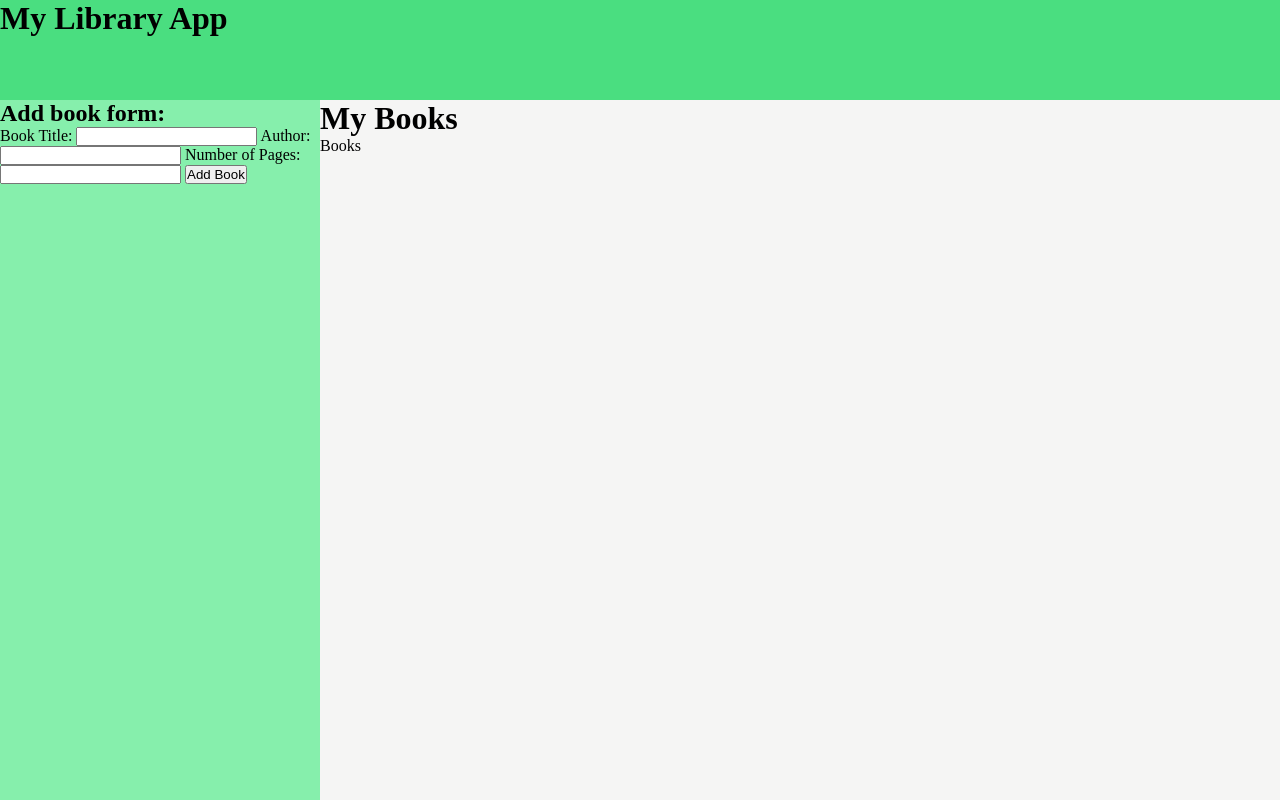
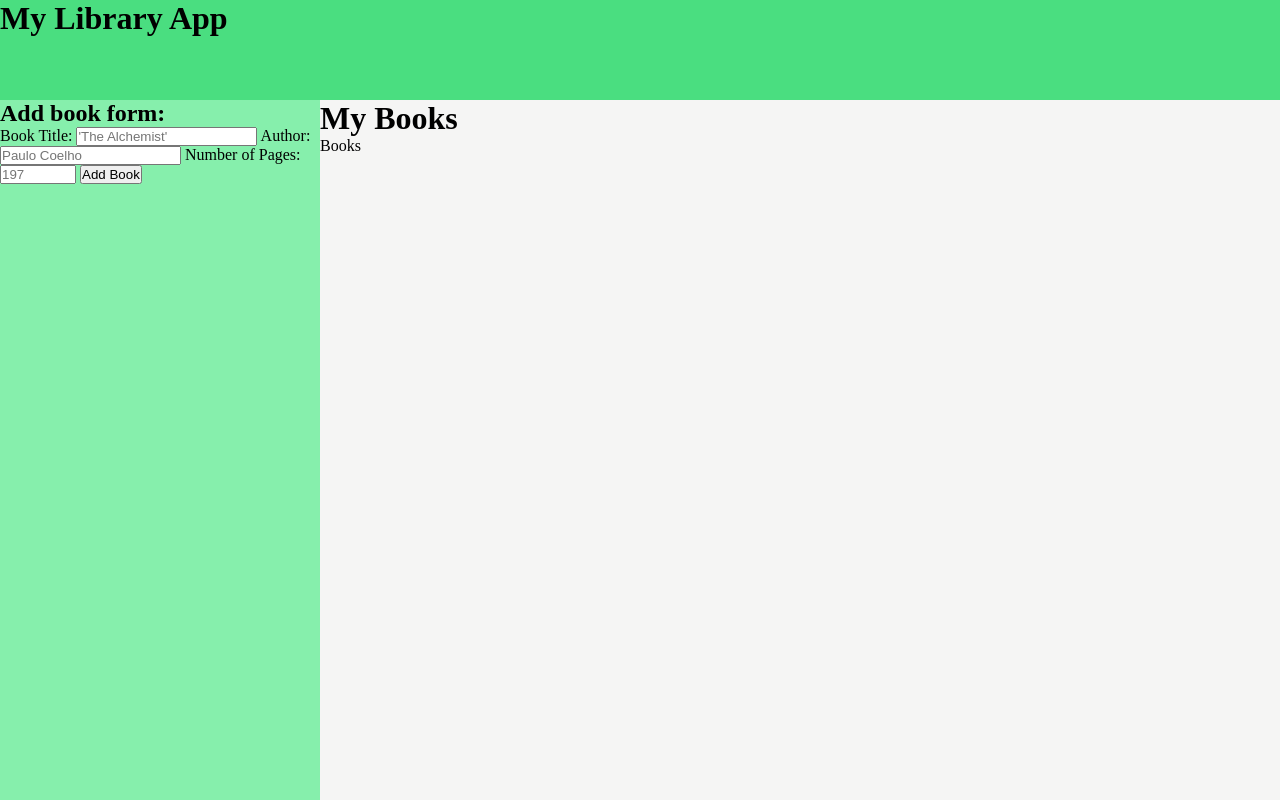
Before and after one commit to drago-develops/Library, a plain HTML site: page index.html in a window 1280 px wide. Drawn offline with Linux system fonts and the light colour scheme.

Commit message:
feat[added placeholders and limmits in the forms]
For user convenience I have added litle clues in
the form of add book section

```diff
--- a/index.html
+++ b/index.html
@@ -14,11 +14,11 @@
             <h2>Add book form:</h2>
             <form action="">
                 <label for="title">Book Title:</label>
-                <input type="text" id="title" name="title">
+                <input type="text" id="title" name="title" placeholder="'The Alchemist'">
                 <label for="author">Author:</label>
-                <input type="text" id="author" name="author">
+                <input type="text" id="author" name="author" placeholder="Paulo Coelho">
                 <label for="pages">Number of Pages:</label>
-                <input type="number" id="pages" name="pages">
+                <input type="number" id="pages" name="pages" placeholder="197" min="1" max="10000">
                 <button type="submit" id="addBook">Add Book</button>
             </form>
         </div>
```
